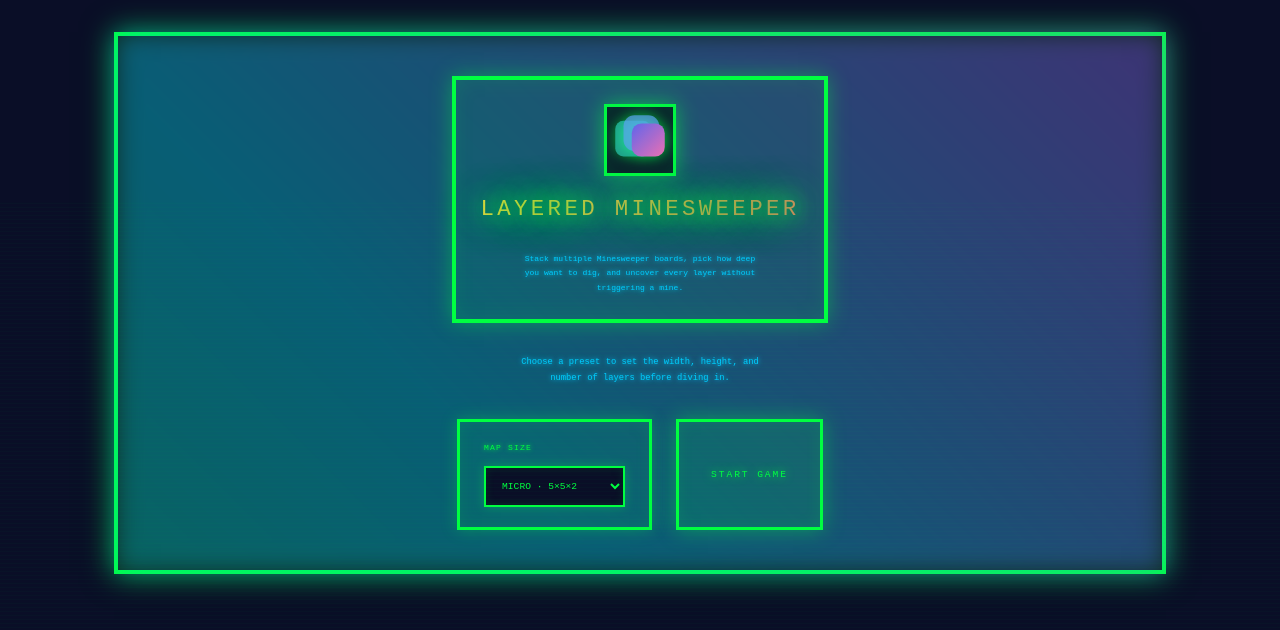
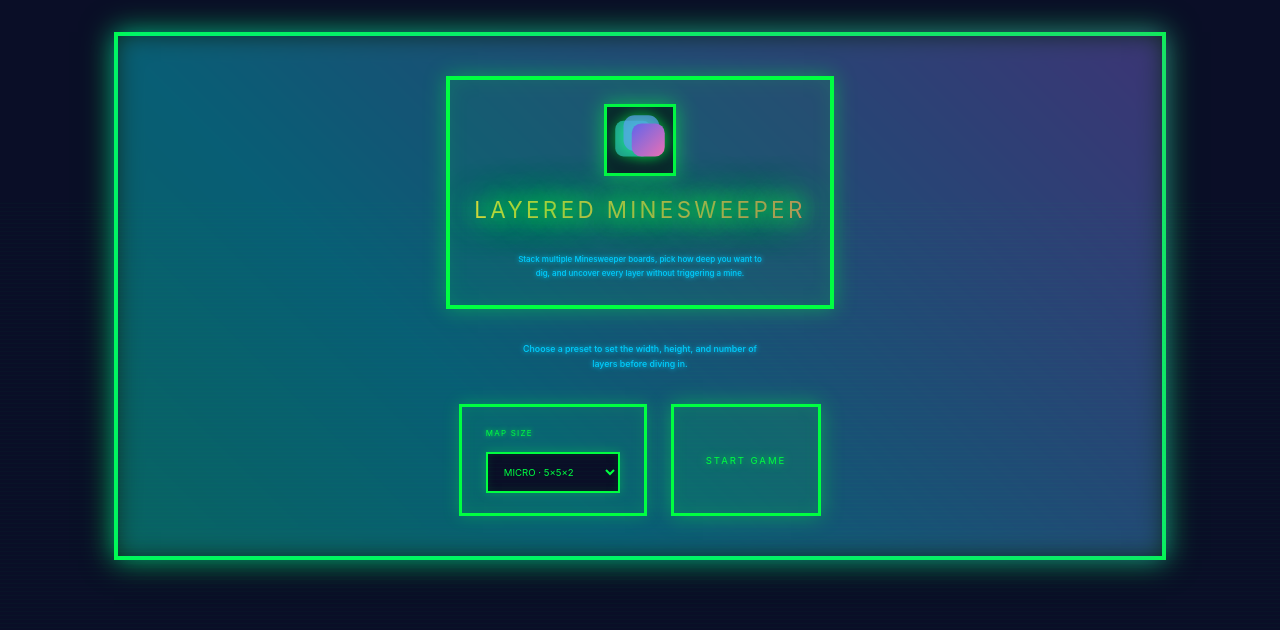
Before and after one commit to RGBKnights/reimagined-funicular, a Vue app: page / in a window 1280 px wide. Shown: the top 630 px of the page. Built offline with nearby package versions, Linux system fonts and the light colour scheme.

Commit message:
Updated style.css

```diff
--- a/src/style.css
+++ b/src/style.css
@@ -1,6 +1,6 @@
 :root {
-  font-family: 'Courier New', 'Consolas', 'Monaco', monospace;
-  color: #00ff41;
+  font-family: 'Inter', -apple-system, BlinkMacSystemFont, 'Segoe UI', sans-serif;
+  color: #c4b5fd;
   background: #0a0e27;
   line-height: 1.6;
 }
```
